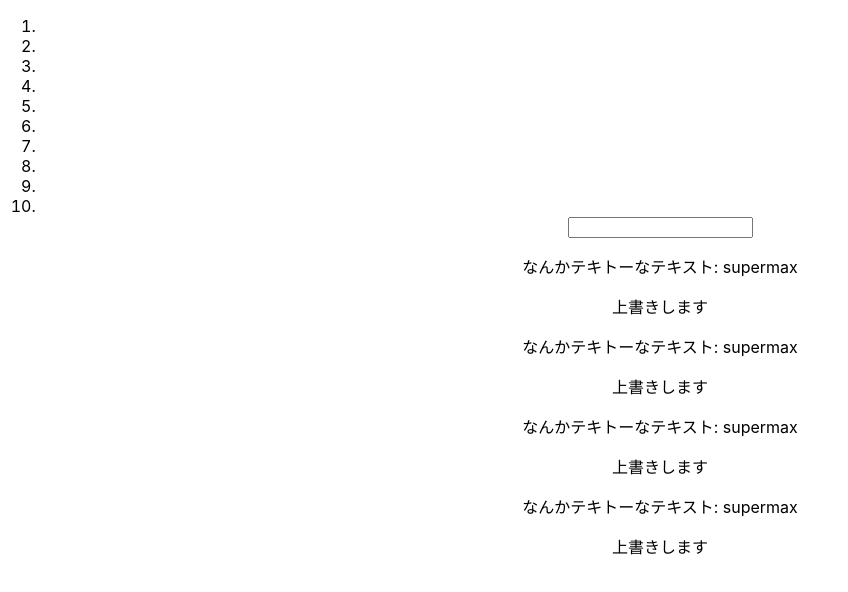
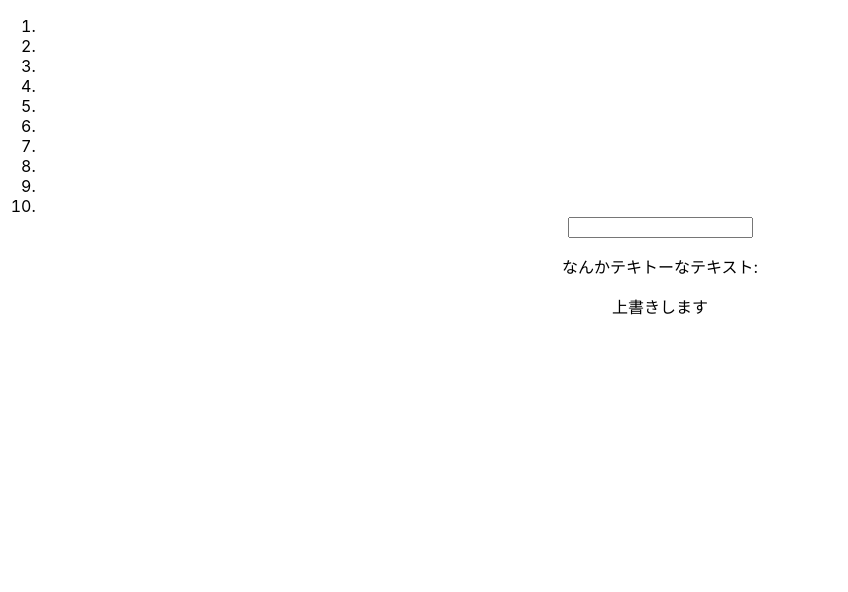
Before and after one commit to motty93/React, a React (Create React App) app in the folder the-base-syntax/: page / in a window 1280 px wide. Shown: the top 592 px of the page, without its empty margins (0-848 px from the left). Built offline with nearby package versions, Linux system fonts and the light colour scheme.

Commit message:
update: handler修正

```diff
--- a/the-base-syntax/src/App.js
+++ b/the-base-syntax/src/App.js
@@ -5,13 +5,13 @@ import { UserInput } from './UserInput/UserInput'
 import UserOutput from './UserOutput/UserOutput'
 
 const App = props => {
-  const [userNameState, setUserNameState] = useState({
-    userName: 'supermax'
+  const [usernameState, setUsernameState] = useState ({
+    username: 'supermax'
   })
 
-  const userNameChangedHandler = (e) => {
-    setUserNameState({
-      userName: e.target.value
+  const usernameChangedHandler = (e) => {
+    setUsernameState ({
+      username: e.target.value
     })
   }
 
@@ -28,11 +28,8 @@ const App = props => {
         <li></li>
         <li></li>
         <li></li>
-        <UserInput />
-        <UserOutput userName={userNameState.userName}/>
-        <UserOutput userName={userNameState.userName}/>
-        <UserOutput userName={userNameState.userName}/>
-        <UserOutput userName={userNameState.userName}/>
+        <UserInput changed={usernameChangedHandler}/>
+        <UserOutput username={usernameState.username}/>
       </ol>
     </div>
   );
```
